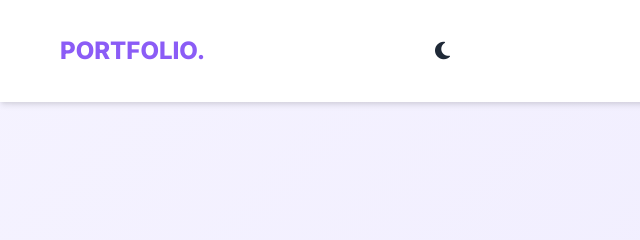
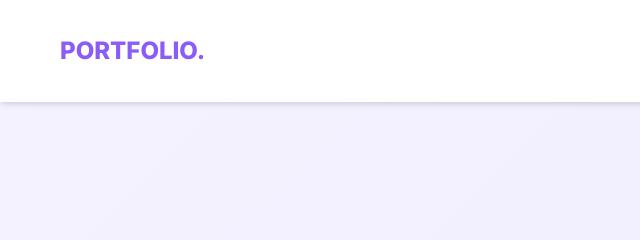
Before and after one commit to monikashivapraksh/MonikaNS-Portfolio, a website built with Vite: page index.html in a window 1280 px wide. Shown: the top 240 px of the page, 0-640 px from the left. Built offline with nearby package versions, Linux system fonts and the light colour scheme.

Commit message:
mode icon remove

```diff
--- a/index.html
+++ b/index.html
@@ -26,9 +26,9 @@
         <nav class="nav-container">
             <a href="#" class="logo">PORTFOLIO.</a>
             <div class="nav-actions">
-                <button id="theme-toggle" class="theme-toggle" aria-label="Toggle Dark Mode">
+                <!-- <button id="theme-toggle" class="theme-toggle" aria-label="Toggle Dark Mode">
                     <i class="fas fa-moon"></i>
-                </button>
+                </button> -->
                 <div class="hamburger">
                     <span></span>
                     <span></span>
```
